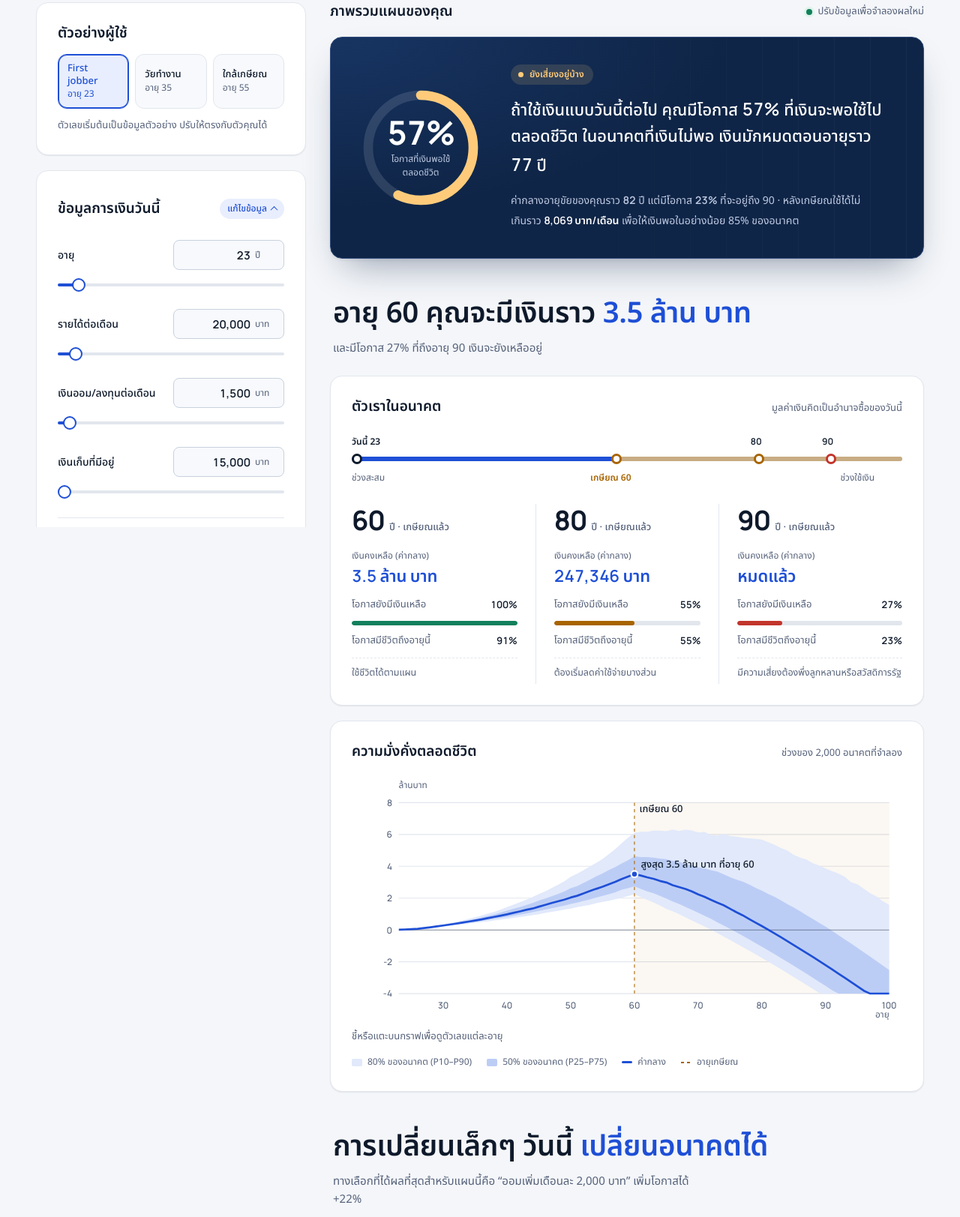
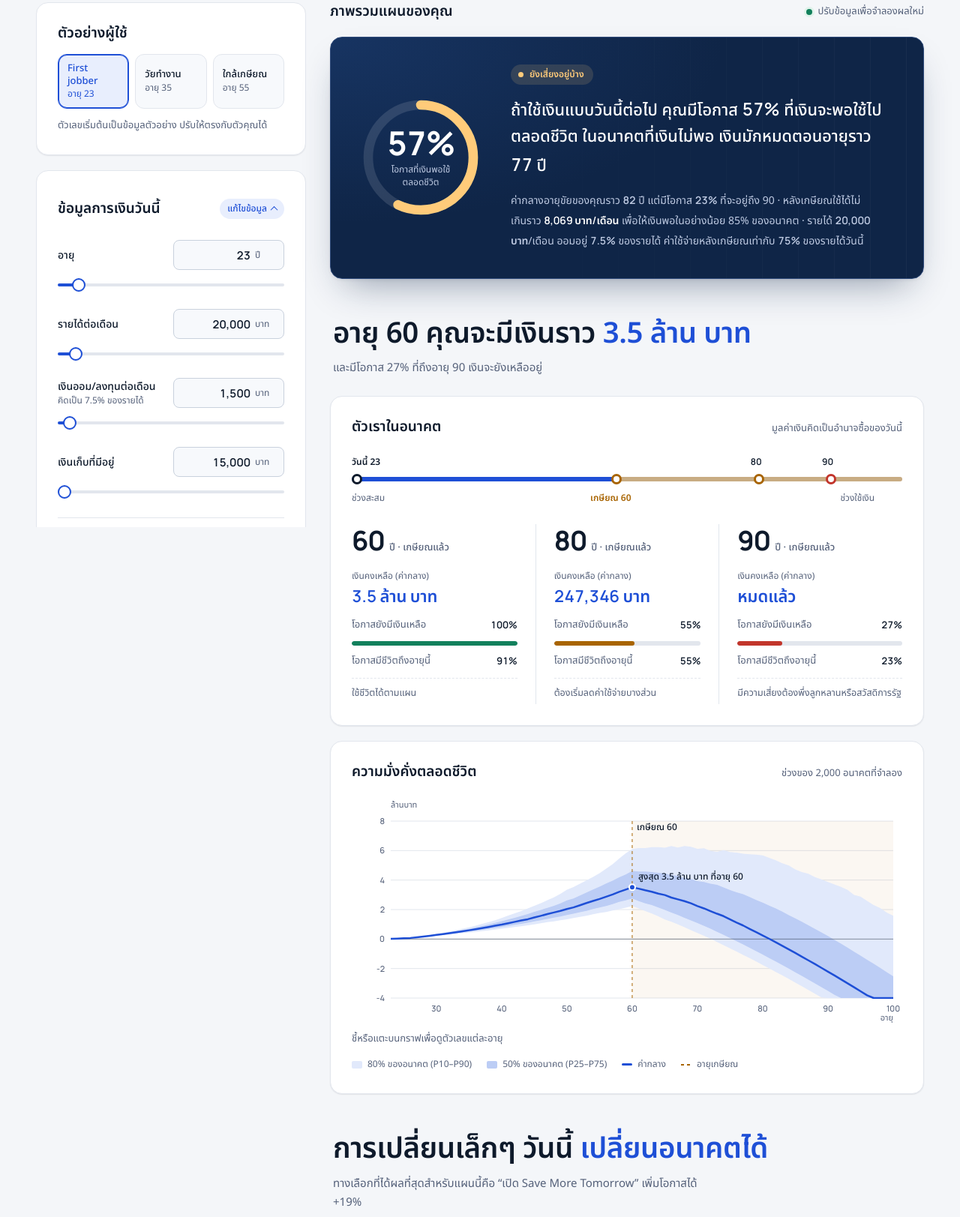
Before and after one commit to Kueranan/live-long-wealthy, a website: page web/index.html in a window 1280 px wide. Shown: the part 738-2361 px from the top of the page at 75% size. Drawn offline with Linux system fonts and the light colour scheme; a web font is replaced by a local one.

Commit message:
แก้รายได้ แถบเลื่อน และขอบกราฟ

```diff
--- a/web/index.html
+++ b/web/index.html
@@ -69,7 +69,7 @@ if(window.IntersectionObserver&&!matchMedia('(prefers-reduced-motion: reduce)').
           <div class="group">
             <div class="field" data-k="age"><div class="field-top"><label for="n-age">อายุ</label><span class="num-in"><input id="n-age" type="text" inputmode="numeric" autocomplete="off" aria-describedby="hint-age"><span class="unit">ปี</span></span></div><input type="range" id="age" min="20" max="64" step="1" aria-label="อายุ แถบเลื่อน"><p class="hint" id="hint-age" role="status"></p></div>
             <div class="field" data-k="income"><div class="field-top"><label for="n-income">รายได้ต่อเดือน</label><span class="num-in"><input id="n-income" type="text" inputmode="numeric" autocomplete="off" aria-describedby="hint-income"><span class="unit">บาท</span></span></div><input type="range" id="income" min="10000" max="200000" step="1000" aria-label="รายได้ต่อเดือน แถบเลื่อน"><p class="hint" id="hint-income" role="status"></p></div>
-            <div class="field" data-k="saving"><div class="field-top"><label for="n-saving">เงินออม/ลงทุนต่อเดือน</label><span class="num-in"><input id="n-saving" type="text" inputmode="numeric" autocomplete="off" aria-describedby="hint-saving"><span class="unit">บาท</span></span></div><input type="range" id="saving" min="0" max="60000" step="500" aria-label="เงินออมต่อเดือน แถบเลื่อน"><p class="hint" id="hint-saving" role="status"></p></div>
+            <div class="field" data-k="saving"><div class="field-top"><label for="n-saving">เงินออม/ลงทุนต่อเดือน<small id="rate-note"></small></label><span class="num-in"><input id="n-saving" type="text" inputmode="numeric" autocomplete="off" aria-describedby="hint-saving"><span class="unit">บาท</span></span></div><input type="range" id="saving" min="0" max="60000" step="500" aria-label="เงินออมต่อเดือน แถบเลื่อน"><p class="hint" id="hint-saving" role="status"></p></div>
             <div class="field" data-k="assets"><div class="field-top"><label for="n-assets">เงินเก็บที่มีอยู่</label><span class="num-in"><input id="n-assets" type="text" inputmode="numeric" autocomplete="off" aria-describedby="hint-assets"><span class="unit">บาท</span></span></div><input type="range" id="assets" min="0" max="10000000" step="5000" aria-label="เงินเก็บที่มีอยู่ แถบเลื่อน"><p class="hint" id="hint-assets" role="status"></p></div>
           </div>
           <div class="group">
@@ -268,13 +268,15 @@ function parseTyped(k,text){
 }
 const clamp=(k,v)=>Math.min(LIM[k][1],Math.max(LIM[k][0],v));
 function setFill(el){const v=Math.min(+el.max,Math.max(+el.min,+el.value));el.style.setProperty('--fill',((v-el.min)/(el.max-el.min)*100)+'%')}
+function followIncome(oldInc){if(oldInc>0&&vals.income!==oldInc){vals.saving=clamp('saving',Math.round(vals.saving*vals.income/oldInc/100)*100);showVal('saving')}}
 function showVal(k,skipTyped){const el=$(k),n=$('n-'+k);el.value=vals[k];setFill(el);el.setAttribute('aria-valuetext',outs[k](vals[k]));if(!skipTyped){n.value=grp(vals[k]);delete inputErrors[k]}}
 function read(){const p={};ids.forEach(k=>p[k]=vals[k]);p.risk=$("risk").value;p.smart=$("smart").checked;p.debtfirst=$("debtfirst").checked;if(p.retage<=p.age)p.retage=p.age+1;return p}
 function write(p){ids.forEach(k=>{vals[k]=clamp(k,+p[k]);showVal(k)});$("risk").value=p.risk;$("smart").checked=p.smart;$("debtfirst").checked=p.debtfirst}
 function hints(){
   const h=(k,msg)=>{msg=inputErrors[k]||msg;const e=$('hint-'+k),n=$('n-'+k);e.textContent=msg||'';e.classList.toggle('on',!!msg);n.closest('.num-in').classList.toggle('warn',!!msg);n.setAttribute('aria-invalid',inputErrors[k]?'true':'false');n.setCustomValidity(inputErrors[k]||'')};
   ids.forEach(k=>h(k,''));
-  h('saving',vals.saving>vals.income&&vals.income>0?'เงินออมมากกว่ารายได้ ลองตรวจตัวเลขอีกครั้ง':'');
+  $('rate-note').textContent=vals.income>0?'คิดเป็น '+(vals.saving/vals.income*100).toLocaleString('th-TH',{maximumFractionDigits:1})+'% ของรายได้':'';
+  h('saving',vals.saving>vals.income&&vals.income>0?'เงินออมมากกว่ารายได้ ลองตรวจตัวเลขอีกครั้ง':vals.income>0&&vals.saving+vals.dpay>vals.income?'เงินออมรวมค่างวดหนี้มากกว่ารายได้ ลองตรวจตัวเลขอีกครั้ง':'');
   h('dpay',vals.debt>0&&vals.drate>0&&vals.dpay*12<=vals.debt*vals.drate/100?'ค่างวดไม่พอจ่ายดอกเบี้ย หนี้จะเพิ่มขึ้นทุกปี':'');
   h('retage',vals.retage<=vals.age?'อายุเกษียณต้องมากกว่าอายุปัจจุบัน ระบบใช้ '+(vals.age+1)+' ปีแทน':'');
 }
@@ -310,7 +312,8 @@ function render(){
   const ss=safeSpend(p);
   $("lead").innerHTML=`ถ้าใช้เงินแบบวันนี้ต่อไป คุณมีโอกาส <span class="num">${pc(s)}</span> ที่เงินจะพอใช้ไปตลอดชีวิต`+
     (base.ruinAges.length?` ในอนาคตที่เงินไม่พอ เงินมักหมดตอนอายุราว <span class="num">${Math.round(medRuin)}</span> ปี`:'');
-  $("lead2").innerHTML=`ค่ากลางอายุขัยของคุณราว <span class="num">${Math.round(life)}</span> ปี แต่มีโอกาส <span class="num">${pc(survive(p.age,90))}</span> ที่จะอยู่ถึง 90 · หลังเกษียณใช้ได้ไม่เกินราว <b class="num">${baht(ss)}/เดือน</b> เพื่อให้เงินพอในอย่างน้อย 85% ของอนาคต`;
+  $("lead2").innerHTML=`ค่ากลางอายุขัยของคุณราว <span class="num">${Math.round(life)}</span> ปี แต่มีโอกาส <span class="num">${pc(survive(p.age,90))}</span> ที่จะอยู่ถึง 90 · หลังเกษียณใช้ได้ไม่เกินราว <b class="num">${baht(ss)}/เดือน</b> เพื่อให้เงินพอในอย่างน้อย 85% ของอนาคต`+
+    (p.income>0?` · รายได้ <span class="num">${baht(p.income)}</span>/เดือน ออมอยู่ <span class="num">${(p.saving/p.income*100).toLocaleString('th-TH',{maximumFractionDigits:1})}%</span> ของรายได้ ค่าใช้จ่ายหลังเกษียณเท่ากับ <span class="num">${pc(p.spend/p.income)}</span> ของรายได้วันนี้`:'');
   // future selves
   const ages=[60,80,90].map(a=>Math.max(a,p.age+1));
   const lefts=[];
@@ -325,14 +328,14 @@ function render(){
       <div class="kv"><span>โอกาสยังมีเงินเหลือ</span><span class="num">${pc(left)}</span></div>
       <div class="bar ${lc}" aria-hidden="true"><i style="width:${(left*100).toFixed(0)}%"></i></div>
       <div class="kv"><span>โอกาสมีชีวิตถึงอายุนี้</span><span class="num">${pc(alive)}</span></div>
-      <p class="note">${a<p.retage?'ช่วงสะสมความมั่งคั่ง สัดส่วนหุ้นราว '+pc(Math.min(.9,Math.max(.1,(110-a)/100*+p.risk))):left>=0.8?'ใช้ชีวิตได้ตามแผน':left>=0.5?'ต้องเริ่มลดค่าใช้จ่ายบางส่วน':'มีความเสี่ยงต้องพึ่งลูกหลานหรือสวัสดิการรัฐ'}</p></article>`;
+      <p class="note">${a<p.retage?'ช่วงสะสมความมั่งคั่ง รายได้ราว '+baht(Math.round(p.income*Math.pow(1.02,a-p.age)/1000)*1000)+'/เดือน สัดส่วนหุ้นราว '+pc(Math.min(.9,Math.max(.1,(110-a)/100*+p.risk))):left>=0.8?'ใช้ชีวิตได้ตามแผน':left>=0.5?'ต้องเริ่มลดค่าใช้จ่ายบางส่วน':'มีความเสี่ยงต้องพึ่งลูกหลานหรือสวัสดิการรัฐ'}</p></article>`;
   }).join('');
   drawLife(p,ages,lefts);
   drawFan(p,base);
   // what-ifs
   const W=[
     {t:'ออมเพิ่มเดือนละ 500 บาท',d:'เท่ากับกาแฟราว 4 แก้ว',ch:{saving:p.saving+500}},
-    {t:'ออมเพิ่มเดือนละ 2,000 บาท',d:'',ch:{saving:p.saving+2000}},
+    {t:'ออมเพิ่ม 5% ของรายได้',d:`เดือนละ ${baht(Math.round(p.income*0.05/100)*100)}`,ch:{saving:p.saving+Math.round(p.income*0.05/100)*100},hide:p.income<=0},
     {t:'เกษียณช้าลง 3 ปี',d:`อายุ ${p.retage+3} ปี`,ch:{retage:p.retage+3},hide:p.retage+3>LIM.retage[1]},
     {t:'ลดค่าใช้จ่ายหลังเกษียณ 10%',d:baht(Math.round(p.spend*0.9/1000)*1000)+'/เดือน',ch:{spend:Math.round(p.spend*0.9/1000)*1000}},
     {t:'เปิด Save More Tomorrow',d:'เพิ่มอัตราออมปีละ 1%',ch:{smart:true},hide:p.smart},
@@ -386,11 +389,12 @@ function drawLife(p,ages,lefts){
   });
   el.innerHTML=h;
 }
-window.addEventListener('resize',()=>{if(lifeArgs)drawLife(...lifeArgs)});
+window.addEventListener('resize',()=>{if(lifeArgs)drawLife(...lifeArgs);const w=$("chartwrap").clientWidth;if(fanArgs&&w!==fanW){fanW=w;drawFan(...fanArgs)}});
 
-let fanState=null;
+let fanState=null, fanArgs=null, fanW=0;
 function drawFan(p,base){
-  const svg=$("fan"), Wd=680,H=300,L=58,Rm=16,Tp=30,B=34;
+  const svg=$("fan"), Wd=Math.max(280,Math.round($("chartwrap").clientWidth||680)), H=Wd<520?240:300, L=Wd<520?40:52, Rm=12, Tp=30, B=34;
+  svg.setAttribute("viewBox",`0 0 ${Wd} ${H}`);fanArgs=[p,base];
   const T=Math.min(base.T,100-p.age);
   const P=[0.1,0.25,0.5,0.75,0.9].map(()=>[]);
   for(let t=0;t<=T;t++){const col=new Float64Array(N);for(let i=0;i<N;i++)col[i]=base.wealth[i*(base.T+1)+t];
@@ -413,7 +417,10 @@ function drawFan(p,base){
   h+=`<path class="med" d="${m}"></path>`;
   if(p.retage-p.age<=T){const rx=x(p.retage-p.age);h+=`<line class="ret" x1="${rx}" x2="${rx}" y1="${Tp}" y2="${H-B}"></line><text class="lab" x="${rx+6}" y="${Tp+12}">เกษียณ ${p.retage}</text>`}
   const peak=P[2].indexOf(Math.max(...P[2]));
-  h+=`<circle class="peak" cx="${x(peak)}" cy="${y(P[2][peak])}" r="4"></circle><text class="lab" x="${Math.min(x(peak)+8,Wd-150)}" y="${Math.max(y(P[2][peak])-8,Tp+28)}">สูงสุด ${fmtB(P[2][peak])} บาท ที่อายุ ${p.age+peak}</text></g>`;
+  const pkx=x(peak), pky=y(P[2][peak]), pkT=`สูงสุด ${fmtB(P[2][peak])} บาท ที่อายุ ${p.age+peak}`, pkW=pkT.replace(/[\u0E31\u0E34-\u0E3A\u0E47-\u0E4E]/g,'').length*6.6;
+  /* keep the peak label inside the frame: right of the dot, else left of it, else pinned to the edge */
+  const pkX=pkx+8+pkW<=Wd-Rm?pkx+8:pkx-8-pkW>=L?pkx-8-pkW:Math.max(L,Wd-Rm-pkW);
+  h+=`<circle class="peak" cx="${pkx}" cy="${pky}" r="4"></circle><text class="lab" x="${pkX.toFixed(1)}" y="${Math.max(pky-10,Tp+28)}">${pkT}</text></g>`;
   h+=`<g class="cursor" id="cursor" visibility="hidden"><line id="cur-line" y1="${Tp}" y2="${H-B}"></line><circle id="cur-dot" r="5"></circle></g>`;
   svg.innerHTML=h;
   fanState={P,T,age:p.age,x,y,L,Rm,Wd,idx:fanState&&fanState.idx!=null?Math.min(fanState.idx,T):null};
@@ -543,18 +550,18 @@ document.querySelectorAll('.personas button').forEach(b=>b.onclick=()=>{clearPer
 let tm;const later=ms=>{hideApplied();clearTimeout(tm);tm=setTimeout(render,ms)};
 ids.forEach(k=>{
   const el=$(k), n=$('n-'+k);
-  el.addEventListener('input',()=>{clearPersona();vals[k]=+el.value;showVal(k);hints();later(60)});
+  el.addEventListener('input',()=>{clearPersona();const old=vals[k];vals[k]=+el.value;showVal(k);if(k==='income')followIncome(old);hints();later(60)});
   const acceptTyped=final=>{
     const parsed=parseTyped(k,n.value);
     if(parsed.error){inputErrors[k]=parsed.error;hints();return}
-    delete inputErrors[k];clearPersona();vals[k]=parsed.value;
+    delete inputErrors[k];clearPersona();const old=vals[k];vals[k]=parsed.value;if(k==='income')followIncome(old);
     showVal(k,!final);hints();later(final?0:260);
   };
   n.addEventListener('input',()=>acceptTyped(false));
   n.addEventListener('blur',()=>acceptTyped(true));
   n.addEventListener('keydown',e=>{
     if(e.key==='Enter'){n.blur();return}
-    if(e.key==='ArrowUp'||e.key==='ArrowDown'){e.preventDefault();const st=+el.step*(e.shiftKey?10:1);vals[k]=clamp(k,vals[k]+(e.key==='ArrowUp'?st:-st));clearPersona();showVal(k);hints();later(120)}
+    if(e.key==='ArrowUp'||e.key==='ArrowDown'){e.preventDefault();const st=+el.step*(e.shiftKey?10:1),old=vals[k];vals[k]=clamp(k,vals[k]+(e.key==='ArrowUp'?st:-st));if(k==='income')followIncome(old);clearPersona();showVal(k);hints();later(120)}
   });
   n.addEventListener('focus',()=>n.select());
 });
```
Also changed, not shown: web/styles.css.
